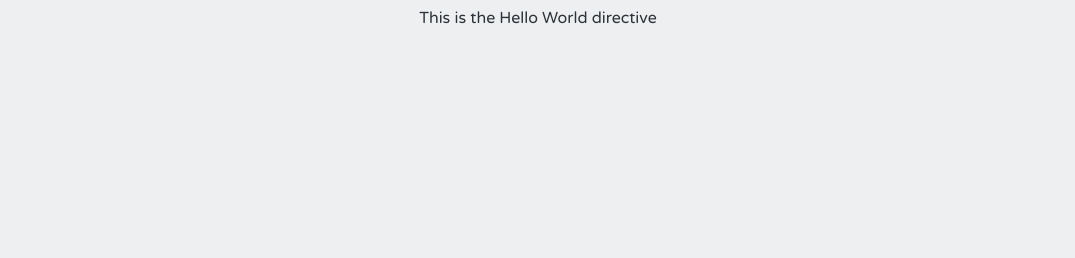
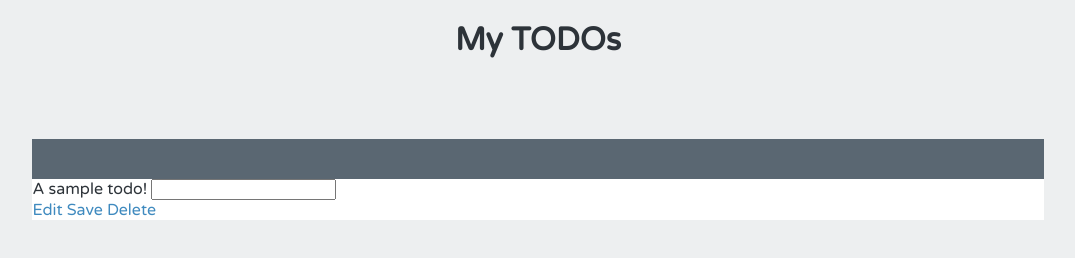
Before and after one commit to brouchey/todoApp, a plain HTML site: page index.html in a window 1280 px wide. Shown: the whole page, without its empty margins (102-1177 px from the left). Drawn offline with nearby package versions, Linux system fonts and the light colour scheme.

Commit message:
setup todoApp

```diff
--- a/index.html
+++ b/index.html
@@ -6,9 +6,19 @@
           <link href="styles/main.css" rel="stylesheet" type="text/css">
      </head>
 
-     <body ng-app="todoListApp">     <!-- directive, tells where is our app -->
+     <body ng-app="todoListApp">
 
-					<hello-world></hello-world>     <!-- estrict "E" -->
+					<h1>My TODOs</h1>
+          <div class="list">
+               <input type="checkbox" />
+               <label class="editing-label">A sample todo!</label>
+               <input class="editing-label" type="text" />
+               <div class="actions">
+                    <a href="">Edit</a>     <!-- href is empty because we don't want to trigger any page when clicked -->
+                    <a href="">Save</a>
+                    <a href="" class="delete">Delete</a>
+               </div>
+          </div>
 
           <script src="vendor/angular.js" type="text/javascript"></script>
           <script src="scripts/app.js" type="text/javascript"></script>
```
